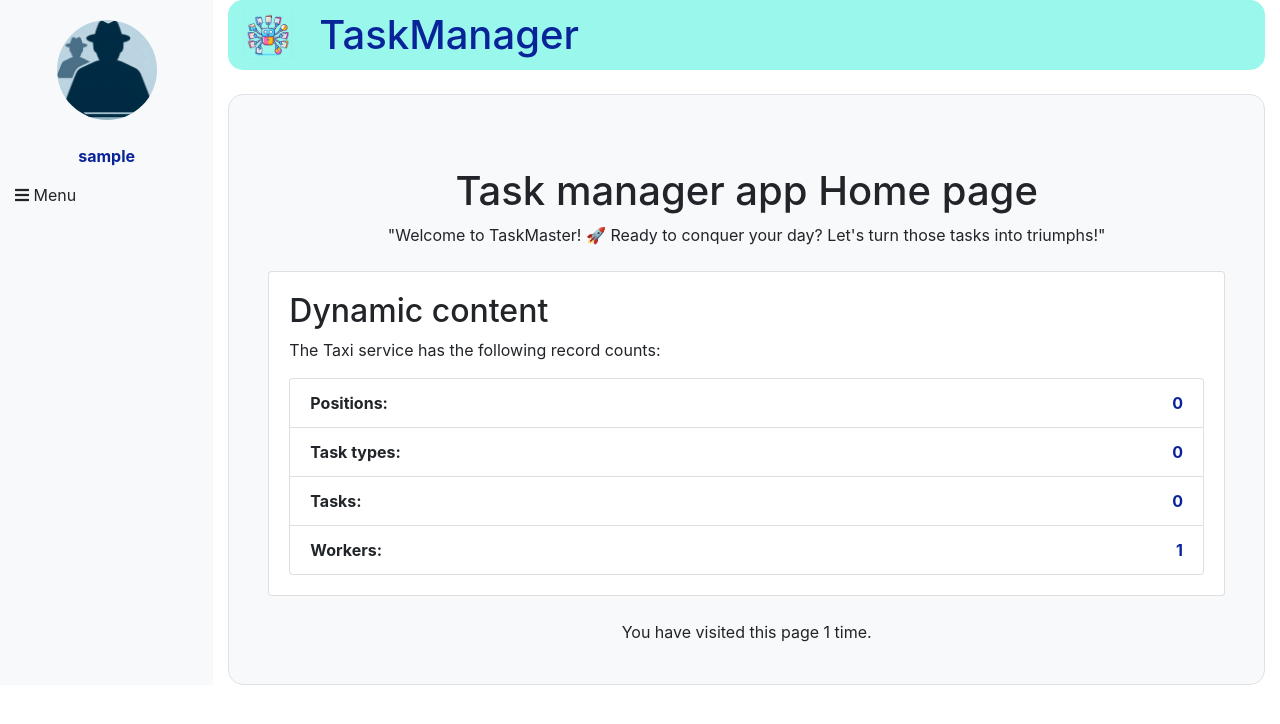
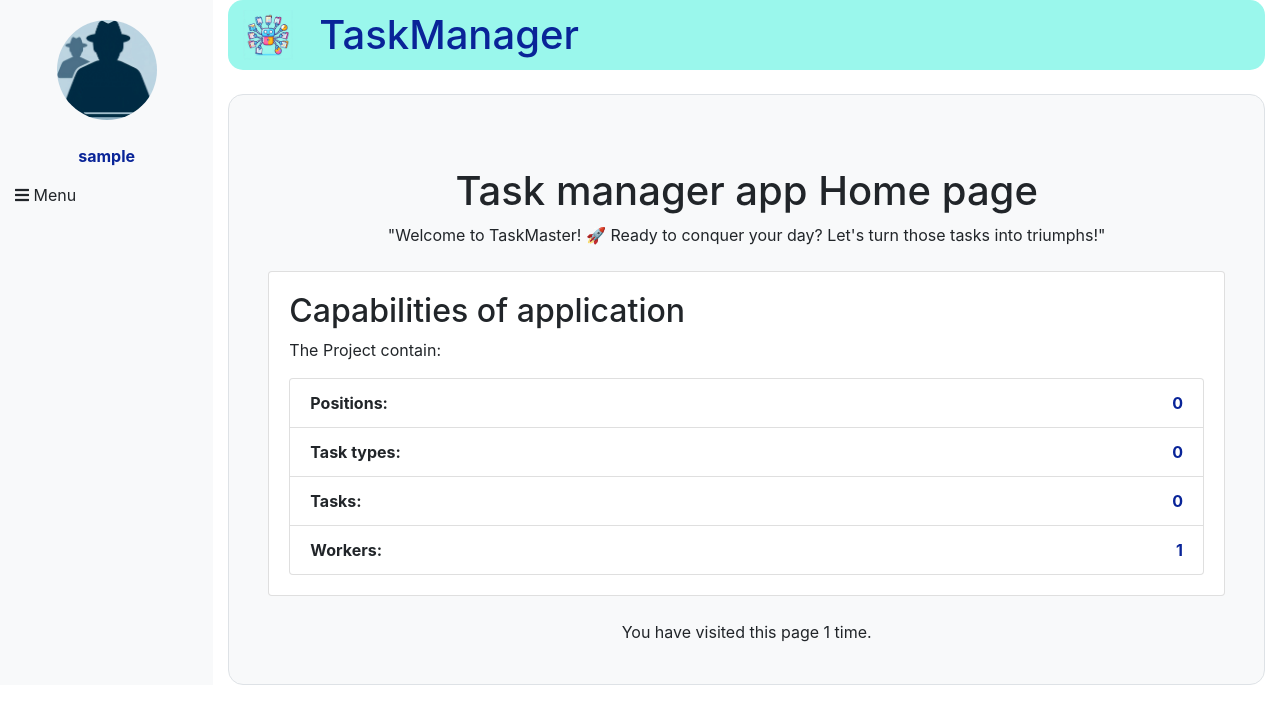
Before and after one commit to SrMusienko/taskmanager-mate, a Django app: page / in a window 1280 px wide. Shown: the top 724 px of the page. Run offline with Django 5.2, Linux system fonts and the light colour scheme; the visitor is signed in with stand-in values (Sample User, id 1); data comes from the database, SQL or seed files in the repository; data that the repository does not hold is empty; some libraries are stand-ins or nearby versions.

Commit message:
update some wrong strings from old project

```diff
--- a/templates/task/index.html
+++ b/templates/task/index.html
@@ -10,8 +10,8 @@
 
     <div class="card mb-4">
         <div class="card-body">
-            <h2>Dynamic content</h2>
-            <p>The Taxi service has the following record counts:</p>
+            <h2>Capabilities of application</h2>
+            <p>The Project contain:</p>
             <ul class="list-group">
                 <li class="list-group-item d-flex justify-content-between align-items-center">
                     <strong>Positions:</strong>
```
